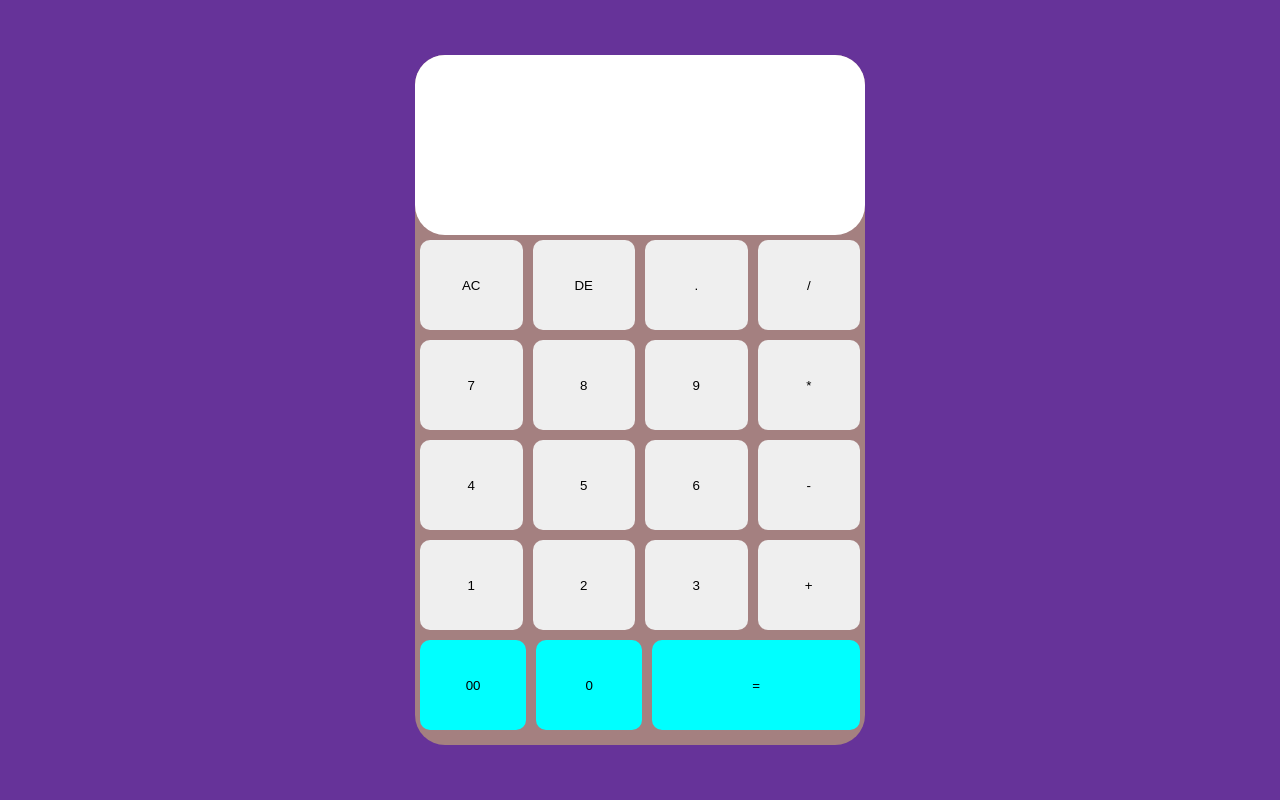
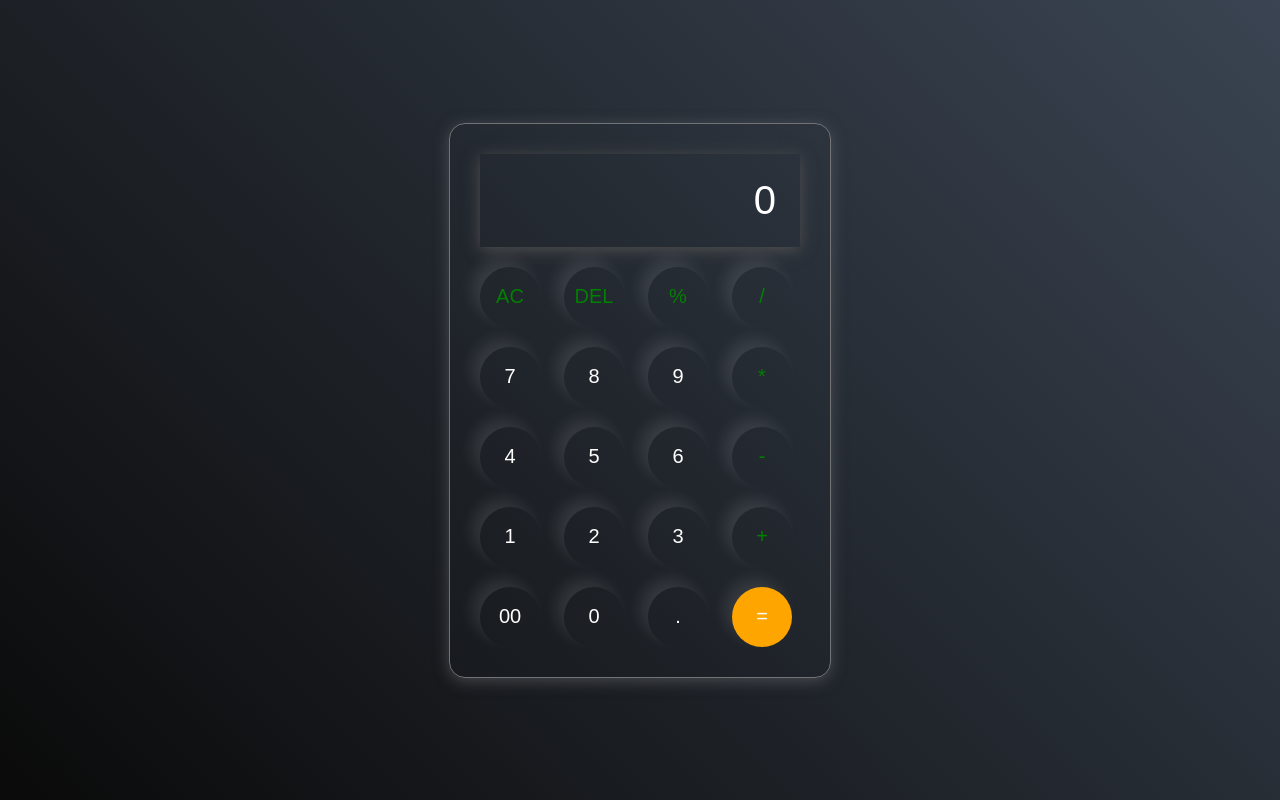
Before and after one commit to HimanshuSingh9532/NEW-CALCULATOR, a plain HTML site: page INDEX.HTML in a window 1280 px wide. Drawn offline with Linux system fonts and the light colour scheme.

Commit message:
js update

```diff
--- a/INDEX.HTML
+++ b/INDEX.HTML
@@ -7,7 +7,7 @@
     <link rel="stylesheet" href="STYLE.CSS" />
   </head>
   <body>
-    <div class="container">
+    <!--<div class="container">
         <form action="">
       <div class="main">
         <div class="input-box">
@@ -47,6 +47,40 @@
         </div>
       </div>
     </form>
+    </div>-->
+  <div class="calculator">
+    <input type="text" placeholder="0" id="inputBox">
+    <div>
+      <button class="operator">AC</button>
+      <button class="operator">DEL</button>
+      <button class="operator">%</button>
+      <button class="operator">/</button>
     </div>
+    <div>
+      <button>7</button>
+      <button>8</button>
+      <button>9</button>
+      <button class="operator">*</button>
+    </div>
+    <div>
+      <button>4</button>
+      <button>5</button>
+      <button>6</button>
+      <button class="operator">-</button>
+    </div>
+    <div>
+      <button>1</button>
+      <button>2</button>
+      <button>3</button>
+      <button class="operator">+</button>
+    </div>
+    <div>
+      <button>00</button>
+      <button>0</button>
+      <button>.</button>
+      <button class="equalBTN">=</button>
+    </div>
+  </div>
+  <script src="INDEX.JS"></script>
   </body>
 </html>
--- a/INDEX.JS
+++ b/INDEX.JS
@@ -0,0 +1,31 @@
+/*alert("hi")
+
+const BASE_URL = " https://www.googleapis.com/customsearch/v1";
+let promise = fetch(BASE_URL);
+console.log(promise); */
+
+let input = document.getElementById("inputBox");
+let button = document.querySelectorAll("button");
+
+let string = "";
+let arr = Array.from(button);
+arr.forEach((button) => {
+  button.addEventListener("click", (e) => {
+    if (e.target.innerHTML == "=") {
+      string = eval(string);
+      input.value = string;
+    } else if (e.target.innerHTML == "AC") {
+      string = "";
+      input.value = string;
+    }
+    else if( e.target.innerHTML == 'DEL'){
+        string = string.substring(0,string.length-1);
+        input.value = string
+
+    }
+    else {
+      string += e.target.innerHTML;
+      input.value = string;
+    }
+  });
+});
--- a/STYLE.CSS
+++ b/STYLE.CSS
@@ -1,8 +1,4 @@
-* {
-  margin: 0;
-  padding: 0;
-  box-sizing: border-box;
-}
+
 .container {
   display: flex;
   align-items: center;
@@ -85,3 +81,61 @@
   height: 90px;
   background: aqua;
 }
+
+
+*{
+  margin: 0;
+  padding: 0;
+  box-sizing: border-box;
+}
+body{
+  width: 100%;
+  height: 100vh;
+  display: flex;
+  justify-content: center;
+  align-items: center;
+  background: linear-gradient(45deg,#0a0a0a,#3a4452);
+}
+.calculator{
+  border: 1px solid #717377;
+  padding: 20px ;
+  border-radius: 16px;
+  background: transparent;
+  box-shadow:  0px 3px 15px rgba(113,115,119,0.5);
+
+}
+input{
+  width: 320px;
+  border: none;
+  padding: 24px ;
+  margin: 10px;
+  background: transparent;
+  box-shadow: 0px 3px 15px rgba(84,84,84,0.9);
+  font-size: 40px;
+  text-align: right;
+  cursor: pointer;
+  color: white;
+
+}
+input::placeholder{
+  color: #ffffff;
+}
+button{
+  border: none;
+  width: 60px;
+  height: 60px;
+  margin: 10px;
+  border-radius: 50%;
+  background: transparent;
+  color: white;
+  box-shadow: -8px -8px 15px rgba(255,255,255,0.1);
+  font-size: 20px;
+  cursor: pointer;
+}
+.equalBTN{
+  background-color: orange;
+}
+.operator{
+  color: green;
+
+}
```
